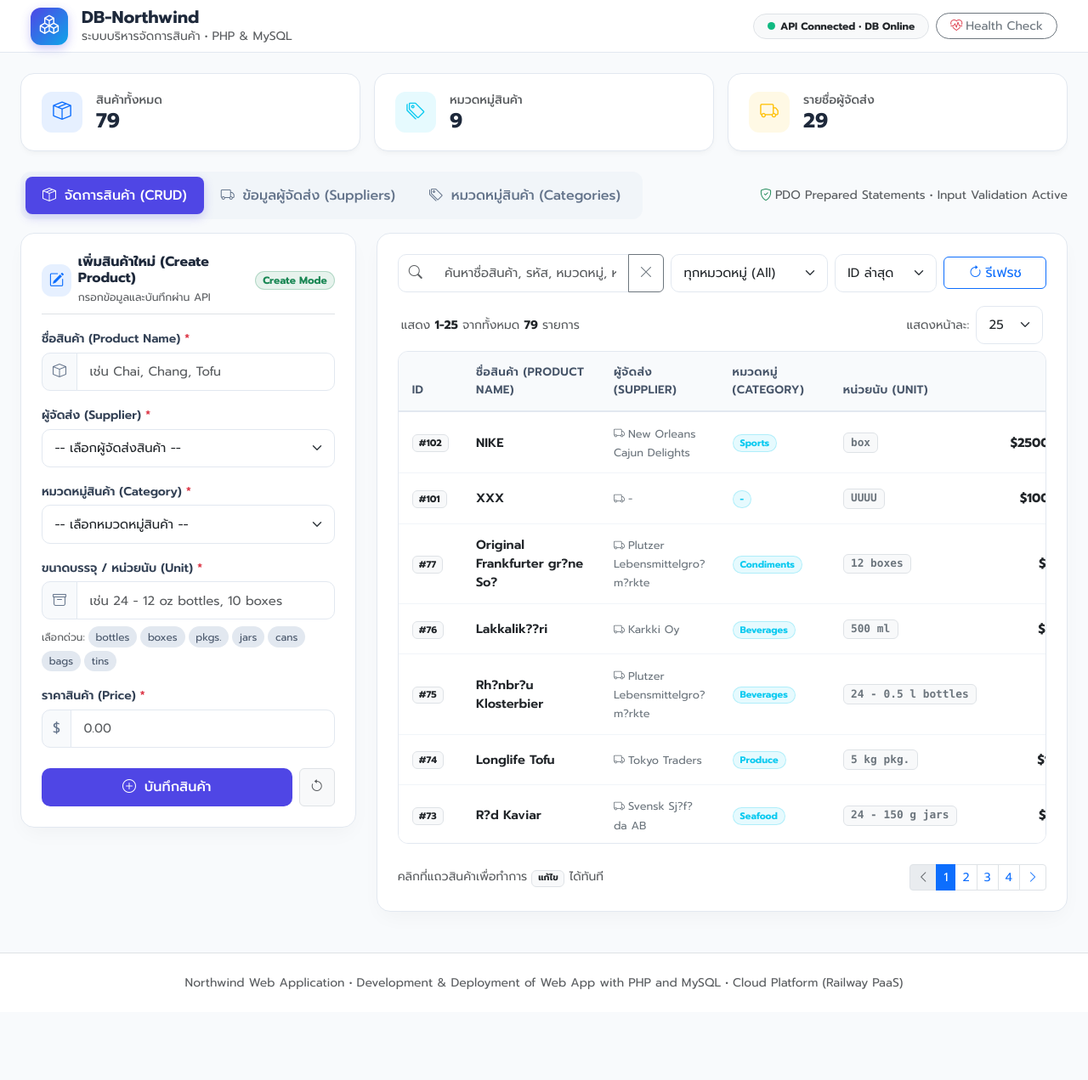
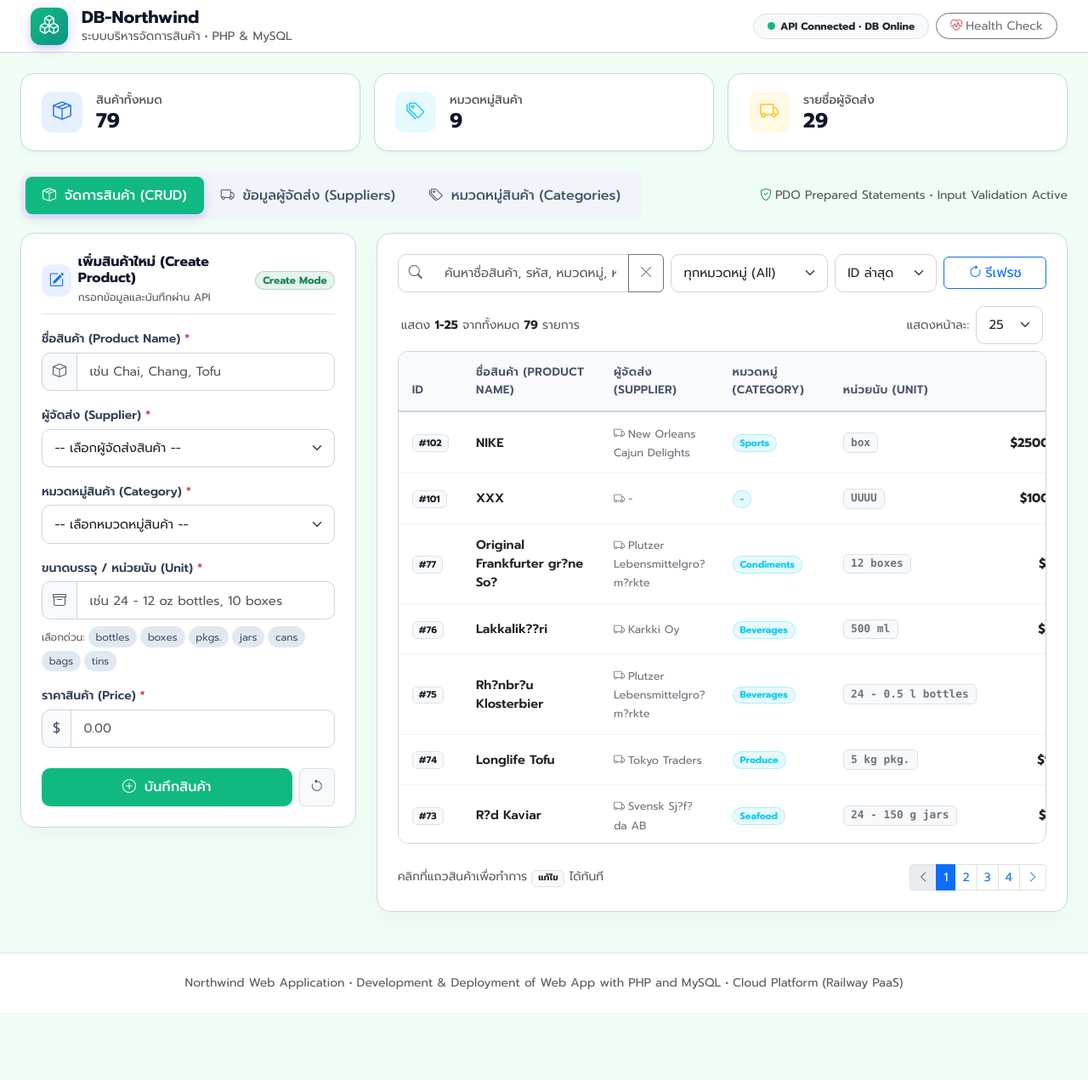
Before and after one commit to sakchai-01/Sakchai-Rail, a PHP site: page / in a window 1280 px wide. Shown: the top 1271 px of the page at 85% size. Run offline with PHP 8.4, Linux system fonts and the light colour scheme; data comes from the database, SQL or seed files in the repository.

Commit message:
Update index.php

```diff
--- a/index.php
+++ b/index.php
@@ -20,17 +20,18 @@ declare(strict_types=1);
 
   <style>
     :root {
-      --primary-color: #4f46e5;
-      --primary-hover: #4338ca;
-      --primary-light: #eef2ff;
-      --secondary-color: #0ea5e9;
+      /* ปรับเป็นโทนสีเขียว Modern Emerald / Forest */
+      --primary-color: #10b981;      /* สีเขียวหลัก (Emerald) */
+      --primary-hover: #059669;      /* สีเขียวเข้มเมื่อ Hover */
+      --primary-light: #ecfdf5;      /* สีเขียวอ่อนสำหรับ Background / Highlight */
+      --secondary-color: #0d9488;    /* สีเขียวน้ำทะเล (Teal) สำหรับ Gradient Logo */
       --success-color: #10b981;
       --danger-color: #ef4444;
-      --dark-text: #1e293b;
-      --muted-text: #64748b;
+      --dark-text: #0f172a;
+      --muted-text: #475569;
       --bg-surface: #ffffff;
-      --bg-body: #f8fafc;
-      --border-color: #e2e8f0;
+      --bg-body: #f0fdf4;            /* พื้นหลังสีขาวอมเขียวอ่อนมากๆ ดูสบายตา */
+      --border-color: #cbd5e1;
       --radius-lg: 16px;
       --radius-md: 12px;
     }
```
